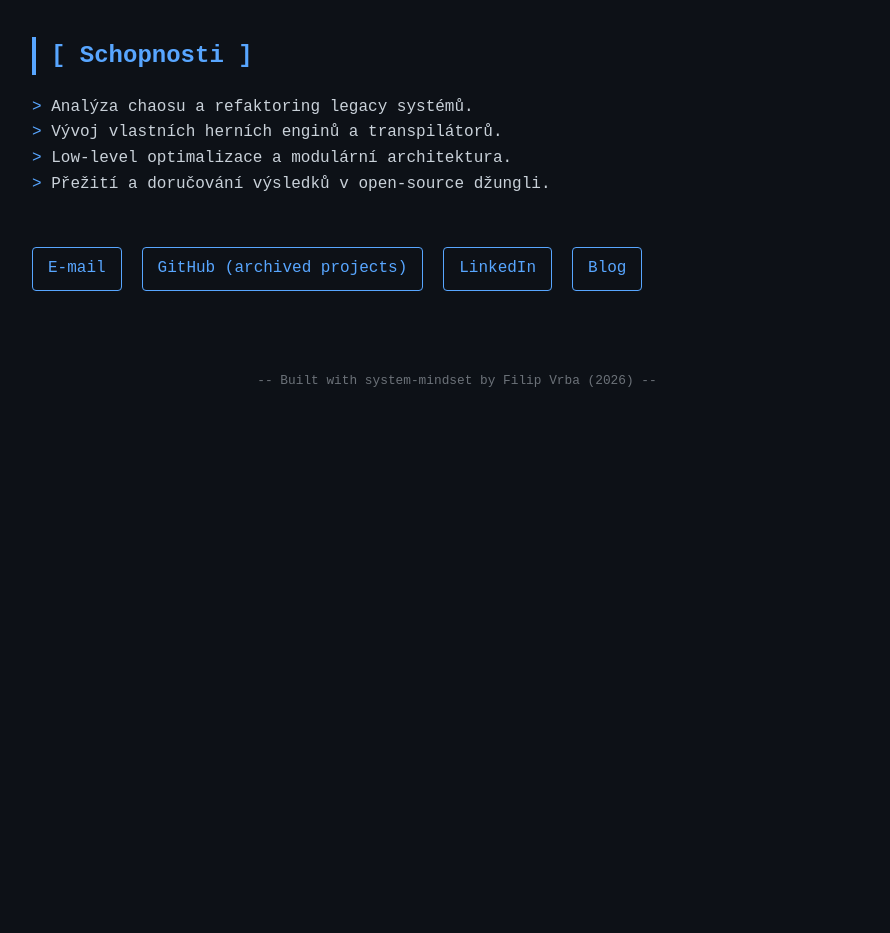
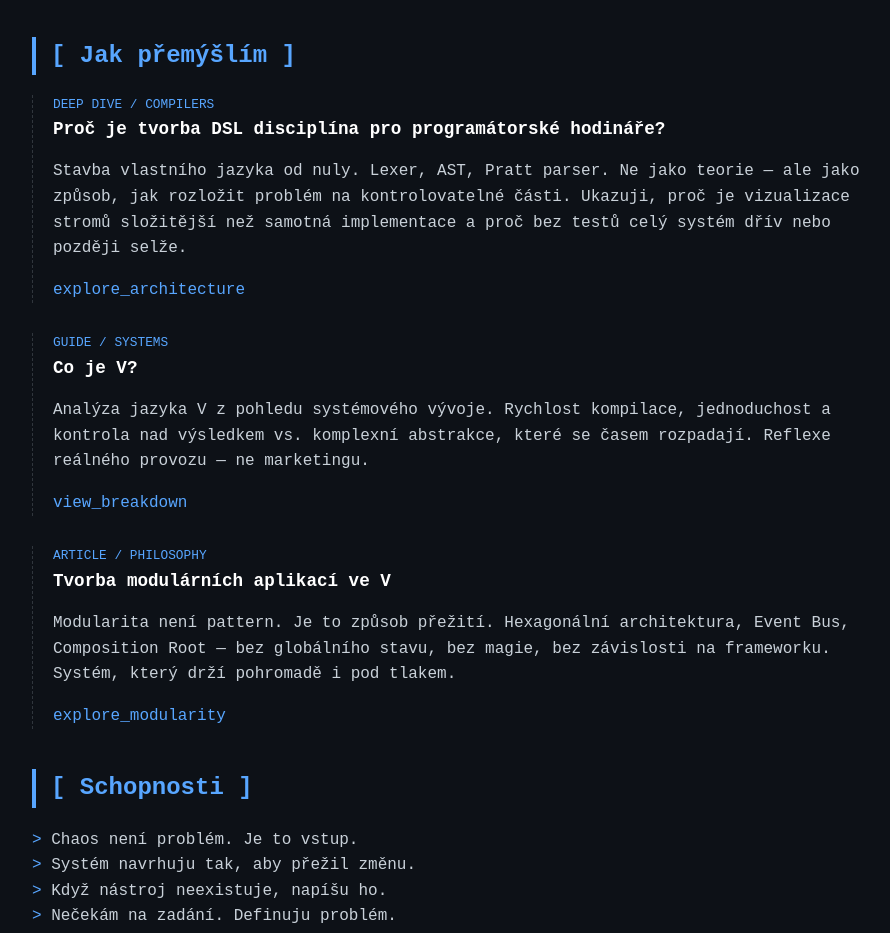
Before and after one commit to filipos800/cv, a website: page index.html in a window 1280 px wide. Shown: the part 1260-2193 px from the top of the page, without its empty margins (183-1073 px from the left). Before the commit the page ends 1724 px from the top, so only its background shows below. Drawn offline with Linux system fonts and the light colour scheme.

Commit message:
add articles

```diff
--- a/index.html
+++ b/index.html
@@ -155,12 +155,50 @@
             <a href="https://www.linkedin.com/pulse/filip-vrba-introspektivn%C3%AD-v%C3%BDvoj%C3%A1%C5%99-autor-synthodger-filip-vrba-lh98f" target="_blank">postmortem</a>
         </div>
 
+        <h2>[ Jak přemýšlím ]</h2>
+
+        <div class="project">
+            <div class="project-tag">DEEP DIVE / COMPILERS</div>
+            <div class="project-title">Proč je tvorba DSL disciplína pro programátorské hodináře?</div>
+            <p>
+                Stavba vlastního jazyka od nuly. Lexer, AST, Pratt parser.
+                Ne jako teorie — ale jako způsob, jak rozložit problém na kontrolovatelné části.
+                Ukazuji, proč je vizualizace stromů složitější než samotná implementace
+                a proč bez testů celý systém dřív nebo později selže.
+            </p>
+            <a href="https://gist.github.com/filipos800/3979e1ffa50012da8ceff97fa49f8e0e" target="_blank">explore_architecture</a>
+        </div>
+
+        <div class="project">
+            <div class="project-tag">GUIDE / SYSTEMS</div>
+            <div class="project-title">Co je V?</div>
+            <p>
+                Analýza jazyka V z pohledu systémového vývoje.
+                Rychlost kompilace, jednoduchost a kontrola nad výsledkem
+                vs. komplexní abstrakce, které se časem rozpadají.
+                Reflexe reálného provozu — ne marketingu.
+            </p>
+            <a href="https://gist.github.com/filipos800/8473efce3043891a6b028b5b65d49467" target="_blank">view_breakdown</a>
+        </div>
+
+        <div class="project">
+            <div class="project-tag">ARTICLE / PHILOSOPHY</div>
+            <div class="project-title">Tvorba modulárních aplikací ve V</div>
+            <p>
+                Modularita není pattern. Je to způsob přežití.
+                Hexagonální architektura, Event Bus, Composition Root —
+                bez globálního stavu, bez magie, bez závislosti na frameworku.
+                Systém, který drží pohromadě i pod tlakem.
+            </p>
+            <a href="https://gist.github.com/filipos800/e3fd50d5d2106a566dfe9a94ec6092fe#tvorba-modul%C3%A1rn%C3%ADch-aplikac%C3%AD-ve-v" target="_blank">explore_modularity</a>
+        </div>
+
         <h2>[ Schopnosti ]</h2>
         <ul>
-            <li>Analýza chaosu a refaktoring legacy systémů.</li>
-            <li>Vývoj vlastních herních enginů a transpilátorů.</li>
-            <li>Low-level optimalizace a modulární architektura.</li>
-            <li>Přežití a doručování výsledků v open-source džungli.</li>
+            <li>Chaos není problém. Je to vstup.</li>
+            <li>Systém navrhuju tak, aby přežil změnu.</li>
+            <li>Když nástroj neexistuje, napíšu ho.</li>
+            <li>Nečekám na zadání. Definuju problém.</li>
         </ul>
 
         <div class="contact-links">
```
